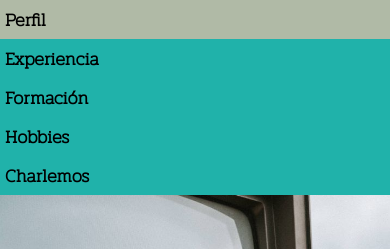
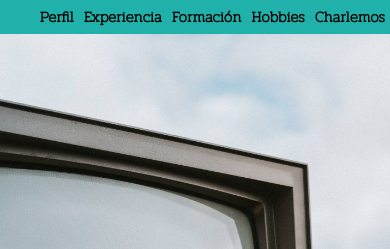
Before and after one commit to NaniForchino/FacundoForchino, a plain HTML site: page index.html in a window 390 px wide. Shown: the top 249 px of the page. Drawn offline with Linux system fonts and the light colour scheme.

Commit message:
fontsizemenu

```diff
--- a/estilos.css
+++ b/estilos.css
@@ -64,7 +64,7 @@ html{
 
 @media (max-width: 767px) {
     .categorias-menu {
-        display: block;
+        display: flex;
         text-align: left;
     }
 }
@@ -84,6 +84,7 @@ html{
 @media (max-width: 767px) {
     .subcategorias-menu_link {
         padding: 5px;
+        font-size: 15px;
     }
 }
 
```
